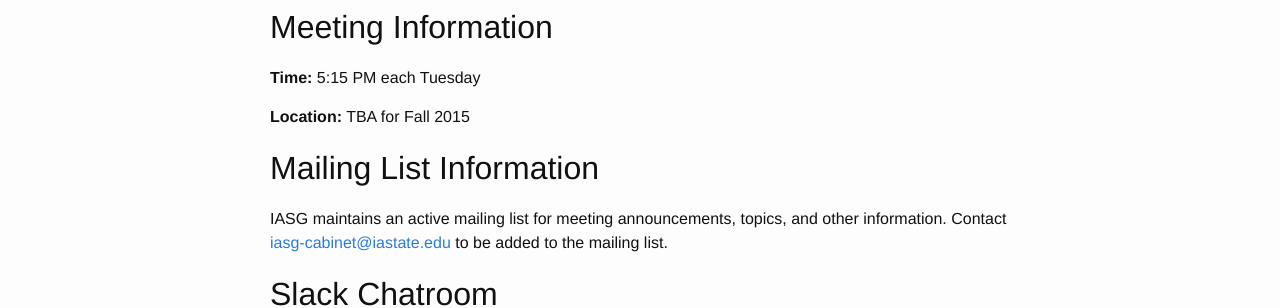
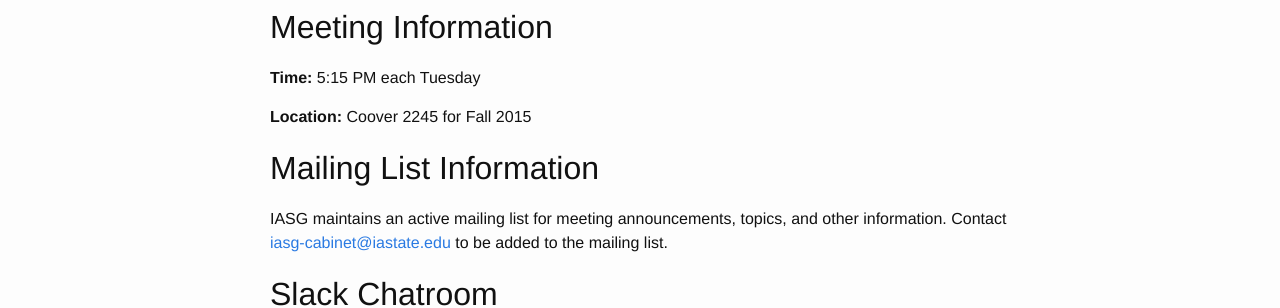
Before and after one commit to IASG/iasg.github.io, a Jekyll site: the page built from about.md, in a window 1280 px wide. Shown: the part 359-667 px from the top of the page. Built offline with Jekyll 4.4.1, drawn with Linux system fonts in a browser that asks for light colours.

Commit message:
Updating location on about page.

```diff
--- a/about.md
+++ b/about.md
@@ -21,7 +21,7 @@ Meeting Information
 
 **Time:** 5:15 PM each Tuesday
 
-**Location:** TBA for Fall 2015
+**Location:** Coover 2245 for Fall 2015
 
 
 Mailing List Information
```
